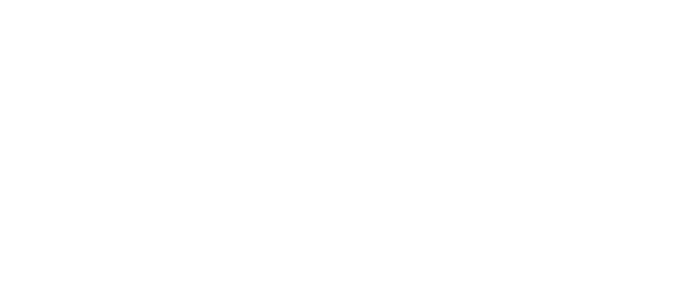
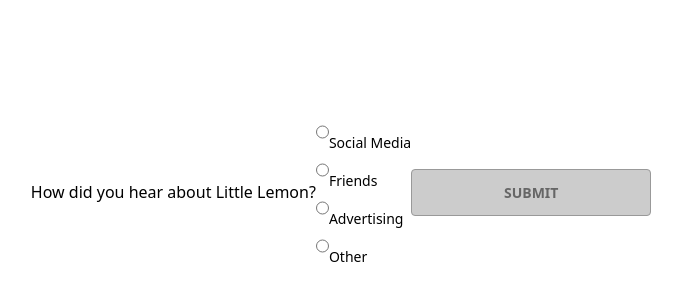
Before and after one commit to SE-ABOSALIM/Coursera, a React (Vite) app in the folder Meta/Fullstack/Advanced React/React/: page / in a window 1280 px wide. Shown: the part 208-508 px from the top of the page, without its empty margins (299-981 px from the left). Built offline with nearby package versions, Linux system fonts and the light colour scheme.

Commit message:
Complete Later

```diff
--- a/Meta/Fullstack/Advanced React/React/src/App.tsx
+++ b/Meta/Fullstack/Advanced React/React/src/App.tsx
@@ -1,5 +1,21 @@
+import "./App.css";
+import { RadioGroup, RadioOption } from "./components";
+import { useState } from "react";
+
 const App = () => {
-  return <div></div>;
+  const [selected, setSelected] = useState("");
+  return (
+    <div className="App">
+      <h2>How did you hear about Little Lemon?</h2>
+      <RadioGroup onChange={setSelected} selected={selected}>
+        <RadioOption value="social_media">Social Media</RadioOption>
+        <RadioOption value="friends">Friends</RadioOption>
+        <RadioOption value="advertising">Advertising</RadioOption>
+        <RadioOption value="other">Other</RadioOption>
+      </RadioGroup>
+      <button disabled={!selected}>Submit</button>
+    </div>
+  );
 };
 
 export default App;
--- /dev/null
+++ b/Meta/Fullstack/Advanced React/React/src/components/index.tsx
@@ -0,0 +1,22 @@
+import * as React from "react";
+
+export const RadioGroup = ({ onChange, selected, children }) => {
+  // Use React.Children.map and React.cloneElement to clone the children
+  // and pass the correct props to each RadioOption
+  const RadioOptions = React.Children.map(children, (child, index) => {
+    return React.cloneElement(child, {});
+  });
+
+  return <div className="RadioGroup">{RadioOptions}</div>;
+};
+
+export const RadioOption = ({ value, checked, onChange, children }) => {
+  // Hook up the onChange handler to call the onChange prop passed to RadioGroup
+  // Also, make sure to pass the correct checked prop to the input element
+  return (
+    <div className="RadioOption">
+      <input id={value} type="radio" name={value} />
+      <label htmlFor={value}>{children}</label>
+    </div>
+  );
+};
```
